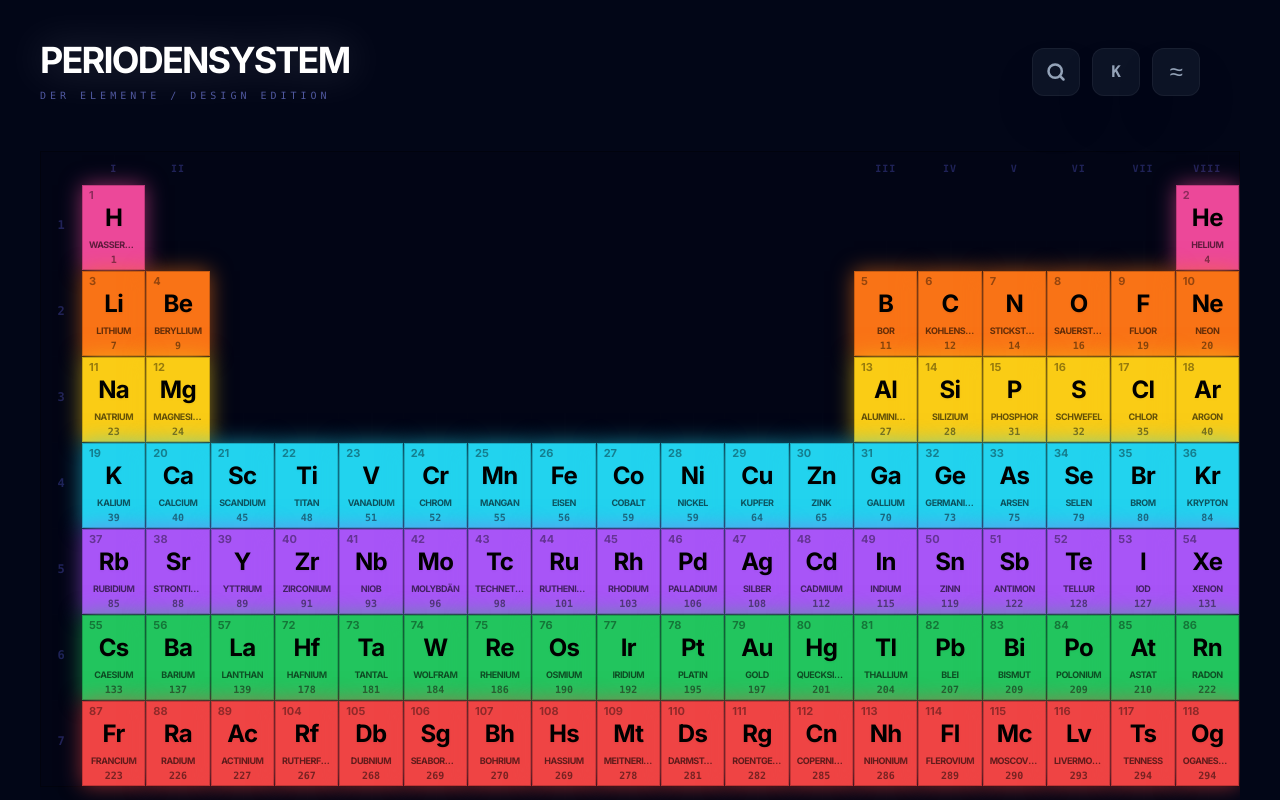
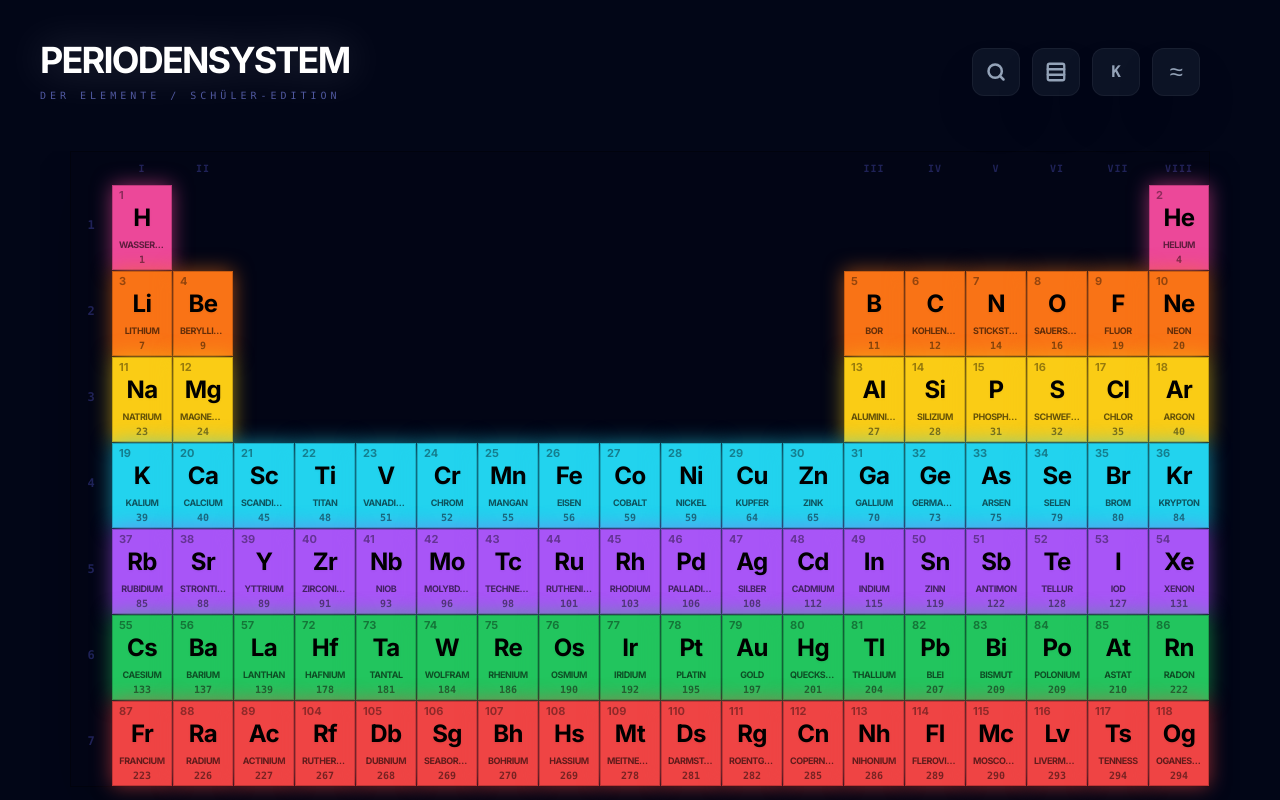
Before and after one commit to LucaGauntDA/PSE---Sch-ler-Version, a React (Vite) app: page / in a window 1280 px wide. Shown: the top 800 px of the page. Built offline with nearby package versions, Linux system fonts and the light colour scheme.

Commit message:
feat: Enhance ElementModal and table rendering
Introduces optional class name props for DetailRow in ElementModal to allow for custom styling. Also adds a toggle for Nebengruppe visibility, dynamically adjusting table columns.

```diff
--- a/App.tsx
+++ b/App.tsx
@@ -18,6 +18,7 @@ const App: React.FC = () => {
   const [selectedElement, setSelectedElement] = useState<ElementData | null>(null);
   const [isLanthanoidExpanded, setIsLanthanoidExpanded] = useState(false);
   const [isActinoidExpanded, setIsActinoidExpanded] = useState(false);
+  const [isNebengruppeVisible, setIsNebengruppeVisible] = useState(true);
 
   // Temperature Unit state with localStorage
   const [tempUnit, setTempUnit] = useState<TempUnit>(() => {
@@ -177,17 +178,18 @@ const App: React.FC = () => {
 
   const renderTable = () => {
     const grid: React.ReactNode[] = [];
+    const columns = isNebengruppeVisible ? Array.from({ length: 18 }, (_, i) => i + 1) : [1, 2, 13, 14, 15, 16, 17, 18];
 
     // Header Row: Subtile Hauptgruppen (I-VIII)
     grid.push(<div key="label-header-corner" className="w-full h-8" />); // Corner empty
-    for (let c = 1; c <= 18; c++) {
+    columns.forEach(c => {
       const label = getMainGroupLabel(c);
       grid.push(
         <div key={`group-label-${c}`} className="w-full h-8 flex items-center justify-center">
           <span className="text-[10px] font-black font-mono text-indigo-500/30 uppercase tracking-widest">{label}</span>
         </div>
       );
-    }
+    });
 
     for (let r = 1; r <= 7; r++) {
       // Period Label: Subtile Periodennummer (1-7)
@@ -197,7 +199,7 @@ const App: React.FC = () => {
         </div>
       );
 
-      for (let c = 1; c <= 18; c++) {
+      columns.forEach(c => {
         const isExpansionCell = (r === 6 && c === 3) || (r === 7 && c === 3);
         const isLanthanoidTrigger = r === 6 && c === 3;
         const el = mainTableElements.find(e => e.period === r && e.group === c);
@@ -209,7 +211,7 @@ const App: React.FC = () => {
               <ElementTile element={el} rounded={rounded} onClick={setSelectedElement} />
             </div>
           );
-        } else if (isExpansionCell) {
+        } else if (isExpansionCell && isNebengruppeVisible) {
           const isActive = isLanthanoidTrigger ? isLanthanoidExpanded : isActinoidExpanded;
           const toggle = () => isLanthanoidTrigger ? setIsLanthanoidExpanded(!isLanthanoidExpanded) : setIsActinoidExpanded(!isActinoidExpanded);
           grid.push(
@@ -223,8 +225,9 @@ const App: React.FC = () => {
         } else {
           grid.push(<div key={`empty-${r}-${c}`} className="w-full aspect-[4/5] border border-transparent" />);
         }
+      });
     }
-    }
+
     return grid;
   };
 
@@ -236,7 +239,7 @@ const App: React.FC = () => {
             Periodensystem
           </h1>
           <p className="text-indigo-400/60 font-mono text-[10px] tracking-[0.4em] mt-2 uppercase hidden md:block">
-            der Elemente / Design Edition
+            der Elemente / Schüler-Edition
           </p>
         </div>
         <div className="flex justify-center order-first md:order-none">
@@ -343,6 +346,18 @@ const App: React.FC = () => {
           </button>
 
           <button
+            onClick={() => setIsNebengruppeVisible(!isNebengruppeVisible)}
+            title={isNebengruppeVisible ? "Nebengruppen ausblenden" : "Nebengruppen einblenden"}
+            className={`control-btn w-10 h-10 md:w-12 md:h-12 rounded-xl flex items-center justify-center border transition-all active:scale-90 shadow-2xl ${!isNebengruppeVisible ? 'bg-indigo-600 border-indigo-400 text-white' : 'bg-slate-900/80 border-white/5 text-slate-400 hover:text-indigo-400 hover:bg-slate-800'}`}
+          >
+            <svg xmlns="http://www.w3.org/2000/svg" width="22" height="22" viewBox="0 0 24 24" fill="none" stroke="currentColor" strokeWidth="2.5" strokeLinecap="round" strokeLinejoin="round">
+              <rect x="3" y="3" width="18" height="18" rx="2" ry="2" />
+              {!isNebengruppeVisible && <path d="M9 3v18M15 3v18" opacity="0.3" />}
+              <path d="M3 9h18M3 15h18" />
+            </svg>
+          </button>
+
+          <button
             onClick={toggleTempUnit}
             className="control-btn w-10 h-10 md:w-12 md:h-12 rounded-xl flex items-center justify-center bg-slate-900/80 border border-white/5 hover:border-indigo-500/30 hover:bg-slate-800 transition-all font-mono font-bold text-slate-400 hover:text-indigo-400 shadow-2xl active:scale-90"
           >
@@ -353,7 +368,8 @@ const App: React.FC = () => {
         </div>
       </div>
 
-      <div className="w-full max-w-[1500px] overflow-x-auto pb-8 scrollbar-thin scrollbar-thumb-slate-800 scrollbar-track-transparent relative z-10">
+      <div className="w-full max-w-[1500px] flex flex-col items-center">
+        <div className="w-full overflow-x-auto pb-8 scrollbar-thin scrollbar-thumb-slate-800 scrollbar-track-transparent relative z-10 flex justify-center">
           {hasNoResults && (
             <div className="absolute inset-0 flex items-center justify-center z-[50] animate-in fade-in zoom-in-95 duration-500">
               <div className="bg-slate-900/90 backdrop-blur-xl px-12 py-8 rounded-[3rem] border border-white/10 shadow-[0_50px_100px_-20px_rgba(0,0,0,0.5)]">
@@ -363,13 +379,13 @@ const App: React.FC = () => {
               </div>
             </div>
           )}
-        <div className={`min-w-[1100px] lg:min-w-full ptable-grid border border-black/40 shadow-2xl bg-black/10 transition-all duration-500 ${hasNoResults ? 'opacity-20 blur-sm pointer-events-none' : 'opacity-100'}`}>
+          <div className={`ptable-grid border border-black/40 shadow-2xl bg-black/10 transition-all duration-500 ${hasNoResults ? 'opacity-20 blur-sm pointer-events-none' : 'opacity-100'} ${isNebengruppeVisible ? 'full-grid' : 'compact-grid'}`}>
             {renderTable()}
           </div>
         </div>
 
-      <div className="w-full max-w-[1500px] flex flex-col gap-8 relative z-0">
-        {isLanthanoidExpanded && (
+        <div className="w-full max-w-[1500px] flex flex-col gap-8 relative z-0 mt-8">
+          {isLanthanoidExpanded && isNebengruppeVisible && (
             <div className="animate-in slide-in-from-top-6 fade-in duration-700 ease-out">
               <div className="flex items-center gap-4 mb-4">
                 <div className="h-px flex-grow bg-gradient-to-r from-transparent to-cyan-900/40"></div>
@@ -378,16 +394,18 @@ const App: React.FC = () => {
                 </h3>
                 <div className="h-px flex-grow bg-gradient-to-l from-transparent to-cyan-900/40"></div>
               </div>
-            <div className="overflow-x-auto"><div className="grid grid-cols-14 min-w-[1100px] lg:min-w-full border border-black/40 bg-black/20">
+              <div className="overflow-x-auto flex justify-center">
+                <div className="grid grid-cols-14 w-max border border-black/40 bg-black/20">
                   {lanthanoids.map(el => (
-                <div key={`lan-${el.atomicNumber}`} className={`transition-all duration-300 ${isSearchActive && !matchesSearchAndFilters(el) ? 'opacity-10 grayscale scale-90 pointer-events-none' : 'opacity-100 element-match'}`}>
+                    <div key={`lan-${el.atomicNumber}`} className={`w-[60px] transition-all duration-300 ${isSearchActive && !matchesSearchAndFilters(el) ? 'opacity-10 grayscale scale-90 pointer-events-none' : 'opacity-100 element-match'}`}>
                       <ElementTile element={el} rounded={rounded} onClick={setSelectedElement} />
                     </div>
                   ))}
-            </div></div>
+                </div>
+              </div>
             </div>
           )}
-        {isActinoidExpanded && (
+          {isActinoidExpanded && isNebengruppeVisible && (
             <div className="animate-in slide-in-from-top-6 fade-in duration-700 ease-out">
               <div className="flex items-center gap-4 mb-4">
                 <div className="h-px flex-grow bg-gradient-to-r from-transparent to-purple-900/40"></div>
@@ -396,15 +414,18 @@ const App: React.FC = () => {
                 </h3>
                 <div className="h-px flex-grow bg-gradient-to-l from-transparent to-purple-900/40"></div>
               </div>
-            <div className="overflow-x-auto"><div className="grid grid-cols-14 min-w-[1100px] lg:min-w-full border border-black/40 bg-black/20">
+              <div className="overflow-x-auto flex justify-center">
+                <div className="grid grid-cols-14 w-max border border-black/40 bg-black/20">
                   {actinoids.map(el => (
-                <div key={`act-${el.atomicNumber}`} className={`transition-all duration-300 ${isSearchActive && !matchesSearchAndFilters(el) ? 'opacity-10 grayscale scale-90 pointer-events-none' : 'opacity-100 element-match'}`}>
+                    <div key={`act-${el.atomicNumber}`} className={`w-[60px] transition-all duration-300 ${isSearchActive && !matchesSearchAndFilters(el) ? 'opacity-10 grayscale scale-90 pointer-events-none' : 'opacity-100 element-match'}`}>
                       <ElementTile element={el} rounded={rounded} onClick={setSelectedElement} />
                     </div>
                   ))}
-            </div></div>
+                </div>
+              </div>
             </div>
           )}
+        </div>
       </div>
 
       <div className="w-full max-w-[1500px] mt-16 p-8 rounded-[2.5rem] bg-slate-900/30 border border-white/5 backdrop-blur-2xl relative z-0">
@@ -430,10 +451,18 @@ const App: React.FC = () => {
       <style>{`
         .ptable-grid {
           display: grid;
-          grid-template-columns: 40px repeat(18, minmax(0, 1fr));
+          grid-template-rows: 32px repeat(7, minmax(0, 1fr));
           gap: 1px;
+          position: relative;
+          width: max-content;
         }
-        .grid-cols-14 { display: grid; grid-template-columns: repeat(14, minmax(0, 1fr)); gap: 1px; }
+        .full-grid {
+          grid-template-columns: 40px repeat(18, 60px);
+        }
+        .compact-grid {
+          grid-template-columns: 40px repeat(8, 60px);
+        }
+        .grid-cols-14 { display: grid; grid-template-columns: repeat(14, 60px); gap: 1px; }
         ::-webkit-scrollbar { height: 3px; }
         ::-webkit-scrollbar-thumb { background: #312e81; border-radius: 10px; }
       `}</style>
```
Also changed, not shown: components/ElementModal.tsx (+24 -6 lines). Lines whose indentation alone changed are shown as unchanged.
